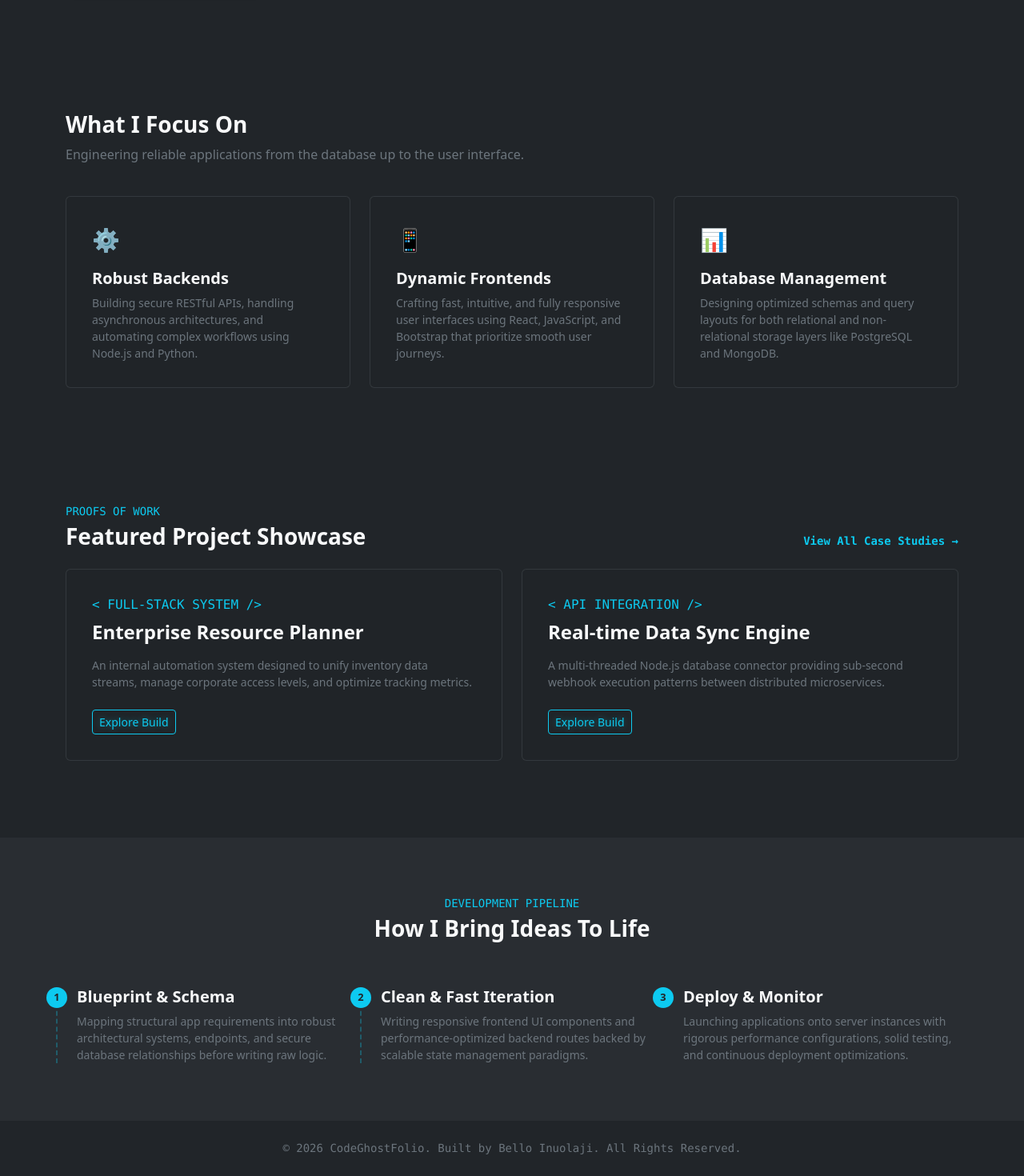
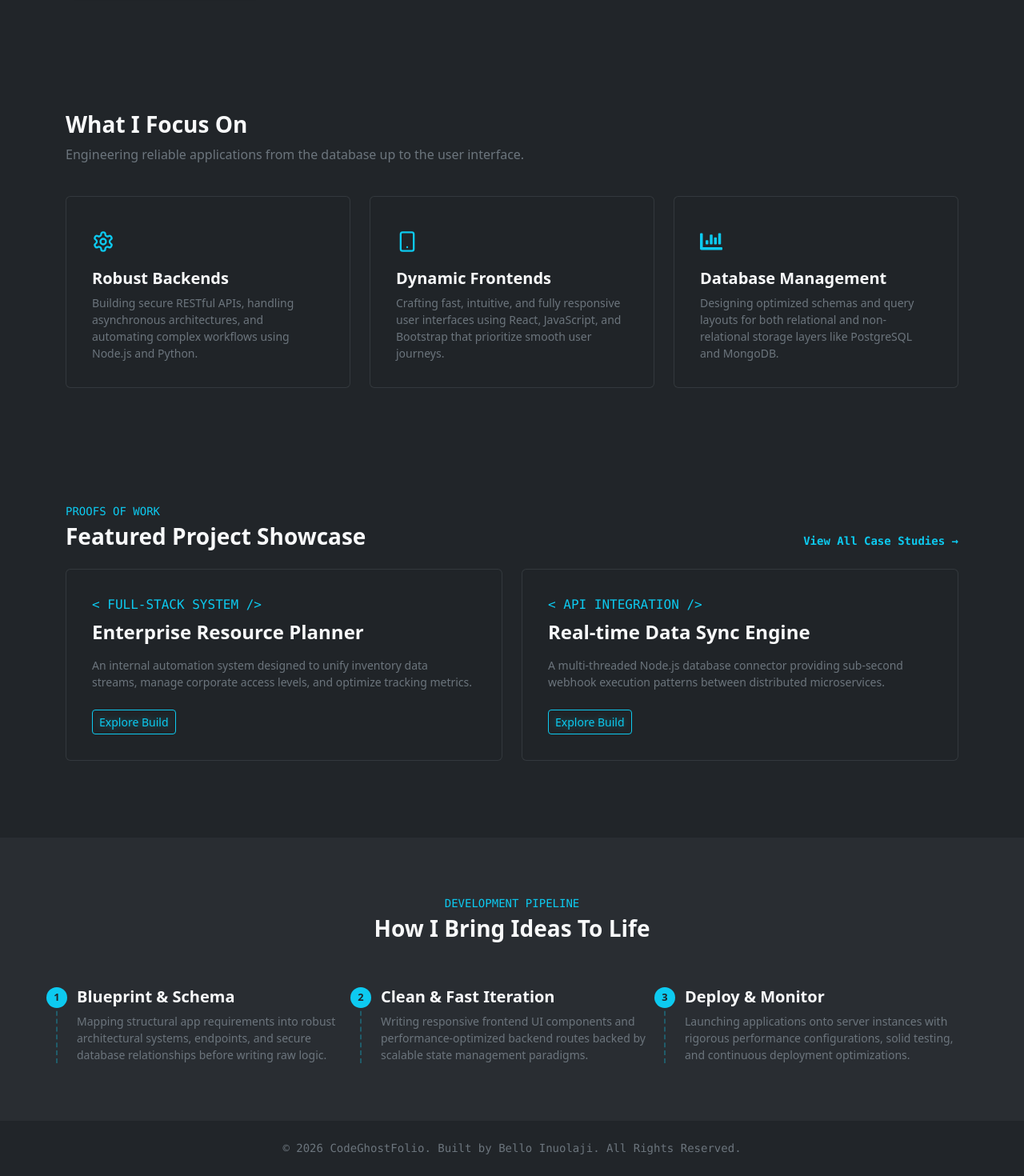
Before and after one commit to INUOLAJI/portfolio, a React (Vite) app: page / in a window 1280 px wide. Shown: the part 579-2049 px from the top of the page at 80% size. Built offline with nearby package versions, Linux system fonts and the light colour scheme.

Commit message:
your message

```diff
--- a/package.json
+++ b/package.json
@@ -14,6 +14,7 @@
     "react": "^19.2.5",
     "react-bootstrap": "^2.10.10",
     "react-dom": "^19.2.5",
+    "react-icons": "^5.6.0",
     "react-router-dom": "^7.14.2"
   },
   "devDependencies": {
--- a/src/Pages/Home.jsx
+++ b/src/Pages/Home.jsx
@@ -1,5 +1,7 @@
 import React from 'react';
 import { Container, Row, Col, Button, Nav, Navbar, Card, ProgressBar } from 'react-bootstrap';
+import { LuSettings, LuSmartphone } from 'react-icons/lu';
+import { FaChartBar } from 'react-icons/fa';
 import { Link } from 'react-router-dom';
 import myPhoto from '../assets/WhatsApp Image 2026-06-02 at 9.30.34 PM.jpeg';
 
@@ -139,7 +141,9 @@ const Home = () => {
           <Col xs={12} md={4}>
             <Card className="h-100 border-secondary border-opacity-25 feature-card p-3 text-white">
               <Card.Body>
-                <div className="text-info fs-3 mb-3">⚙️</div>
+                <div className="text-info fs-3 mb-3 text-glow">
+                 <LuSettings />
+                </div>
                 <Card.Title className="fw-bold text-light">Robust Backends</Card.Title>
                 <Card.Text className="text-secondary small">
                   Building secure RESTful APIs, handling asynchronous architectures, and automating complex workflows using Node.js and Python.
@@ -150,7 +154,9 @@ const Home = () => {
           <Col xs={12} md={4}>
             <Card className="h-100 border-secondary border-opacity-25 feature-card p-3 text-white">
               <Card.Body>
-                <div className="text-info fs-3 mb-3">📱</div>
+                <div className="text-info fs-3 mb-3 text-glow">
+                 <LuSmartphone />
+                </div>
                 <Card.Title className="fw-bold text-light">Dynamic Frontends</Card.Title>
                 <Card.Text className="text-secondary small">
                   Crafting fast, intuitive, and fully responsive user interfaces using React, JavaScript, and Bootstrap that prioritize smooth user journeys.
@@ -161,7 +167,9 @@ const Home = () => {
           <Col xs={12} md={4}>
             <Card className="h-100 border-secondary border-opacity-25 feature-card p-3 text-white">
               <Card.Body>
-                <div className="text-info fs-3 mb-3">📊</div>
+                <div className="text-info fs-3 mb-3 text-glow">
+                 <FaChartBar />
+                </div>
                 <Card.Title className="fw-bold text-light">Database Management</Card.Title>
                 <Card.Text className="text-secondary small">
                   Designing optimized schemas and query layouts for both relational and non-relational storage layers like PostgreSQL and MongoDB.
@@ -271,7 +279,7 @@ const Home = () => {
               <p className="text-secondary small mb-0">Writing responsive frontend UI components and performance-optimized backend routes backed by scalable state management paradigms.</p>
             </Col>
 
-            <Col xs={12} md={4} className="process-step ps-4" style={{borderLeft: 'none'}}>
+            <Col xs={12} md={4} className="process-step ps-4" >
               <div className="process-badge">3</div>
               <h5 className="text-light fw-bold">Deploy & Monitor</h5>
               <p className="text-secondary small mb-0">Launching applications onto server instances with rigorous performance configurations, solid testing, and continuous deployment optimizations.</p>
--- a/src/data/projectsData.js
+++ b/src/data/projectsData.js
@@ -5,7 +5,7 @@ export const projectsData = [
     title: "E-Commerce Admin Dashboard",
     challenge: "Store owners were struggling to track inventory across multiple platforms, leading to overselling and manual data errors.",
     solution: "I developed a centralized hub using Node.js and React that syncs inventory in real-time. I implemented a robust search algorithm to help staff find products in under 2 seconds.",
-    tech: ["React", "Node.js", "PostgreeSQL"],
+    tech: ["React", "Node.js", "PostgreeSQL", "Socket.io"],
     impact: "Reduced inventory errors by 40% and saved managers 10 hours of manual entry per week.",
     image: marvelousShot
   },
```
Also changed, not shown: 1 other file (tests, documents, lock files or other folders).
